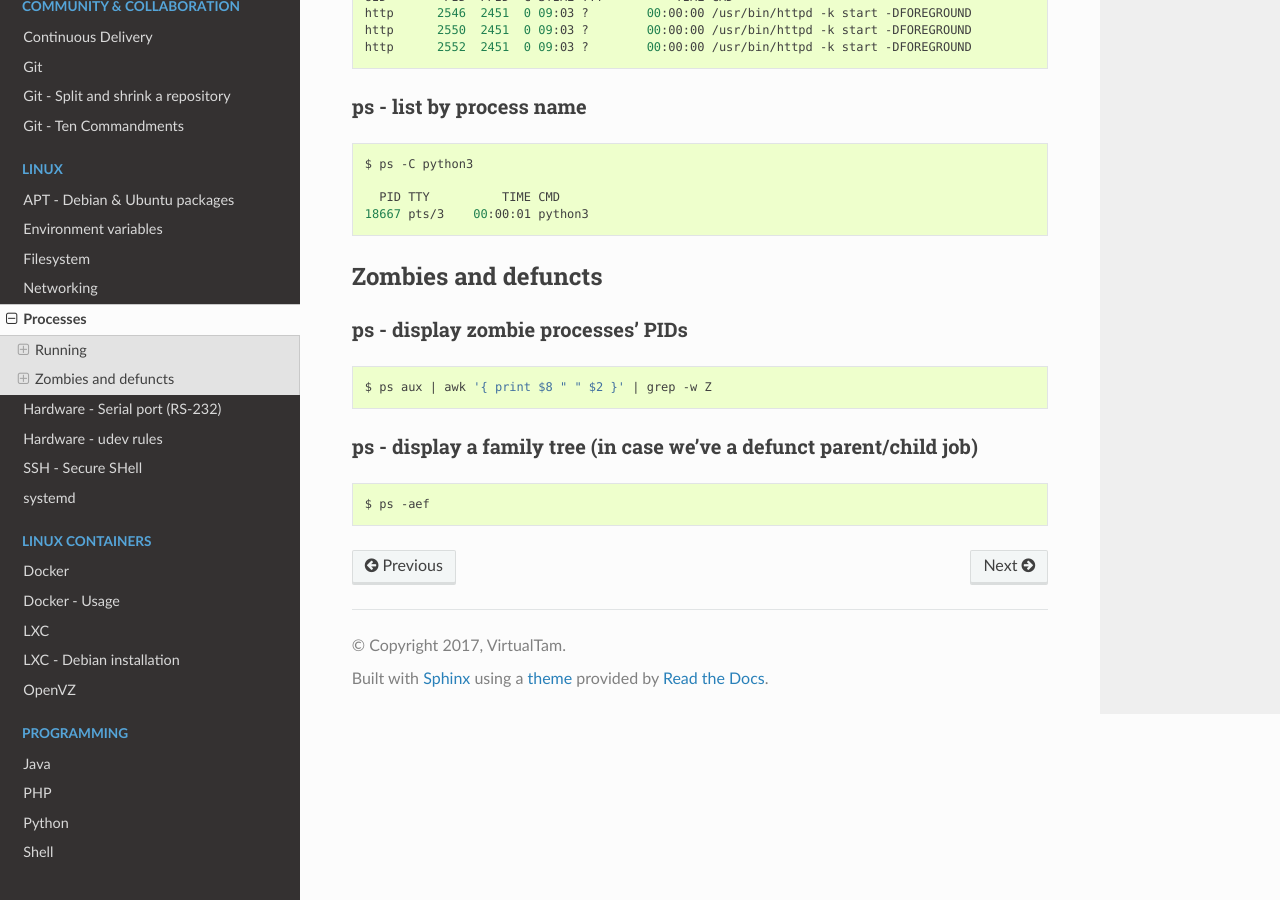
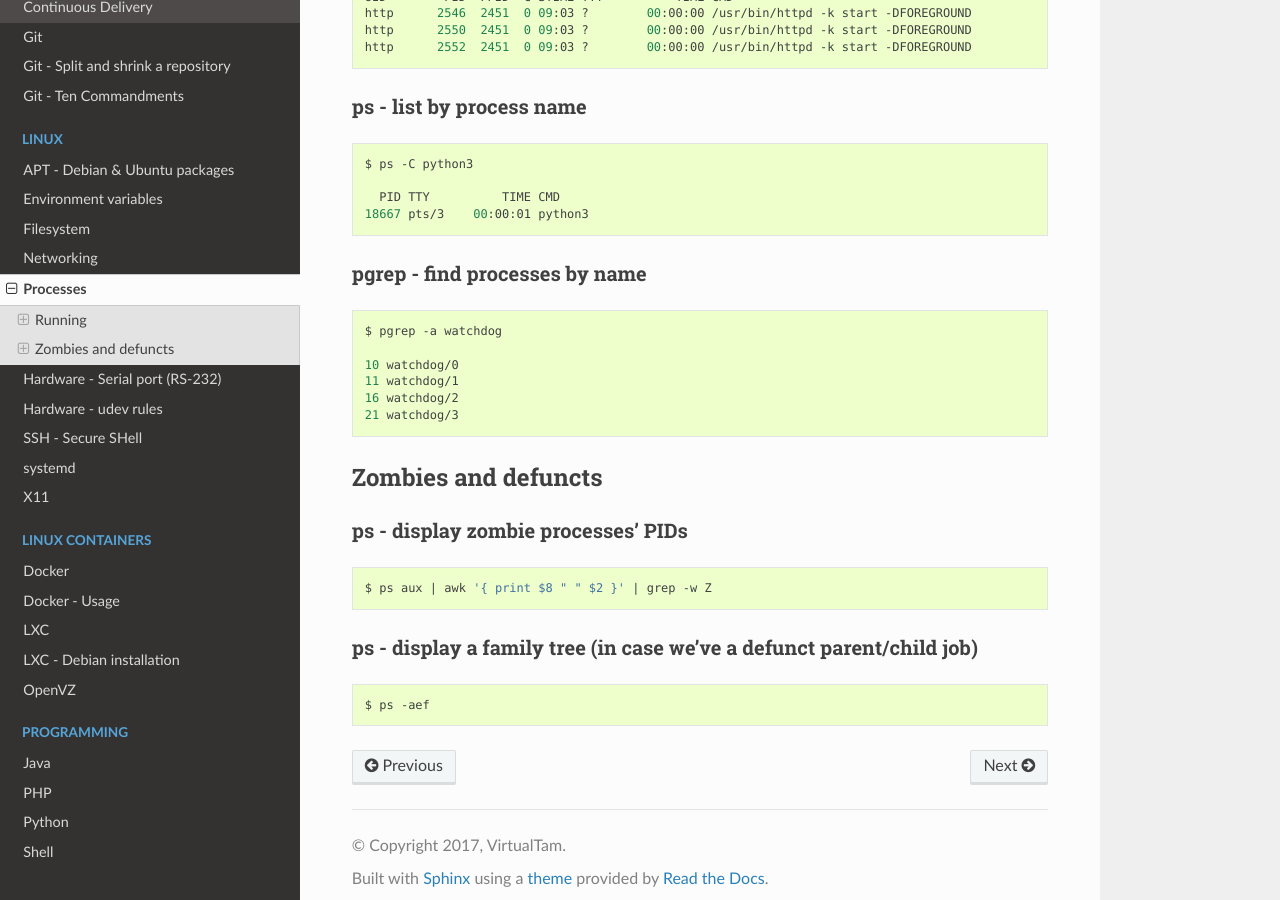
Before and after one commit to virtualtam/developus-apparatus, a Sphinx documentation site: the page built from docs/linux/processes.rst, in a window 1280 px wide and 900 px high, scrolled down 1007 px. Built offline with Sphinx 7.4.7 and the Read the Docs theme 2.0.0, drawn with Linux system fonts in a browser that asks for light colours.

Commit message:
linux: add process & X11 resources
Signed-off-by: VirtualTam <virtualtam@flibidi.net>

```diff
--- a/docs/index.rst
+++ b/docs/index.rst
@@ -29,6 +29,7 @@
    linux/hw_udev
    linux/ssh
    linux/systemd
+   linux/x11
 
 .. toctree::
    :maxdepth: 1
--- a/docs/linux/processes.rst
+++ b/docs/linux/processes.rst
@@ -68,6 +68,18 @@
      PID TTY          TIME CMD
    18667 pts/3    00:00:01 python3
 
+pgrep - find processes by name
+~~~~~~~~~~~~~~~~~~~~~~~~~~~~~~
+
+.. code-block:: bash
+
+   $ pgrep -a watchdog
+
+   10 watchdog/0
+   11 watchdog/1
+   16 watchdog/2
+   21 watchdog/3
+
 Zombies and defuncts
 --------------------
 
--- /dev/null
+++ b/docs/linux/x11.rst
@@ -0,0 +1,5 @@
+X11
+===
+
+* `X.org Foundation <https://www.x.org/wiki/>`_
+* `X Virtual FrameBuffer <https://www.x.org/archive/current/doc/man/man1/Xvfb.1.xhtml>`_ (xvfb)
```
